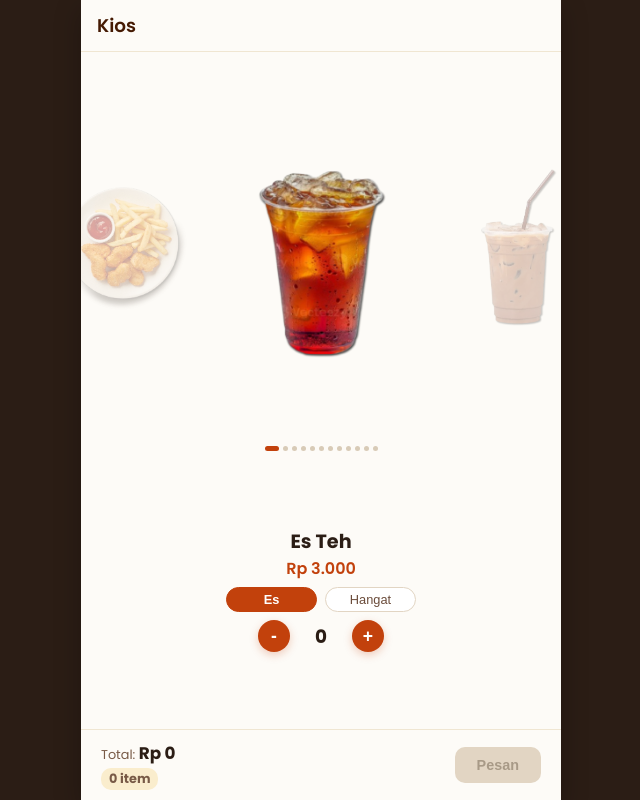
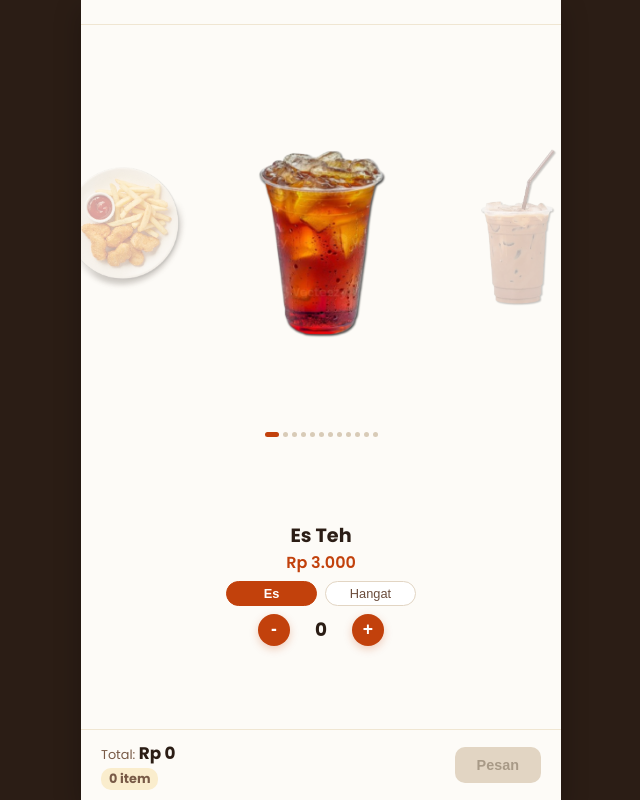
Before and after one commit to Vannxy/KIOS_ES, a plain HTML site: page index.html in a window 1280 px wide. Shown: the whole page, without its empty margins (319-959 px from the left). Drawn offline with Linux system fonts and the light colour scheme.

Commit message:
Clear h1 element in header
Remove the text from the header h1 element.

```diff
--- a/index.html
+++ b/index.html
@@ -16,7 +16,7 @@
             <div class="logo-container">
                 <img src="ikon-logo.png" alt="Ikon Kios" class="app-icon" onerror="this.style.display='none'">
             </div>
-            <h1>Kios</h1>
+            <h1></h1>
         </header>
 
         <div class="catalog-body-wrapper">
```
